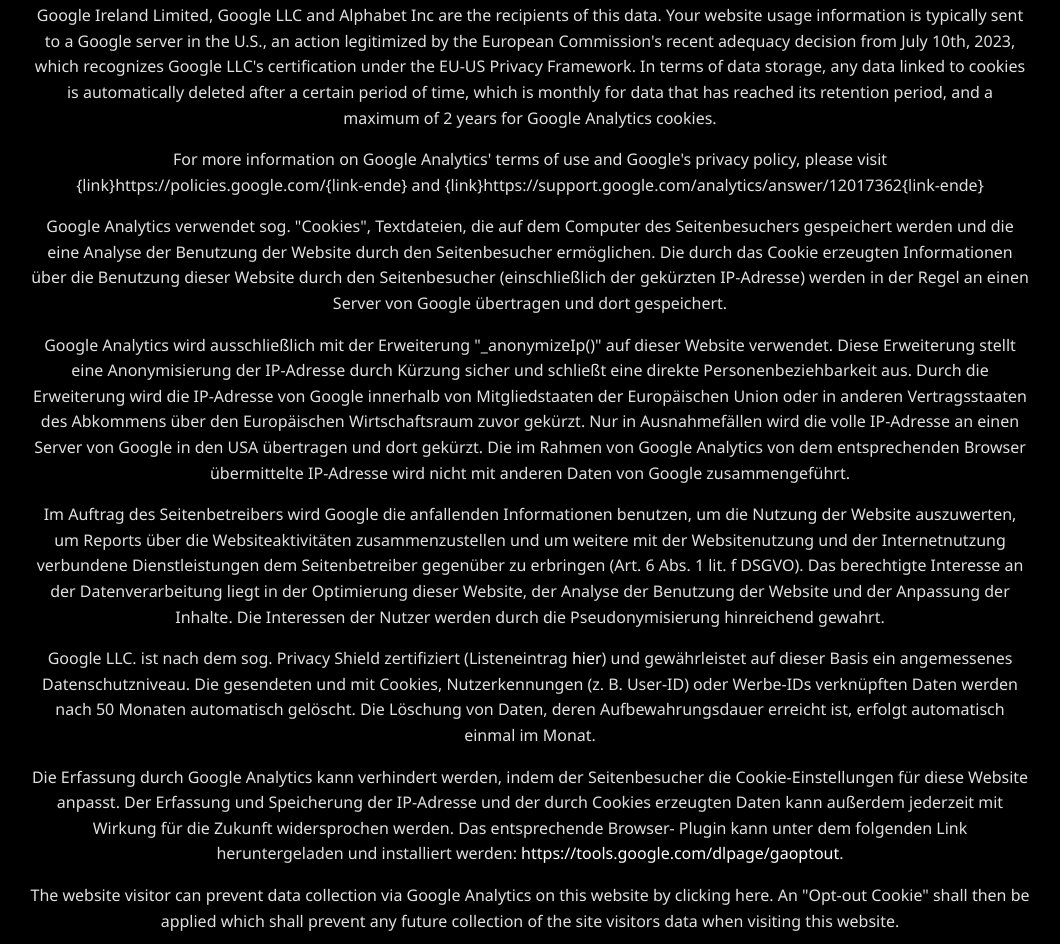
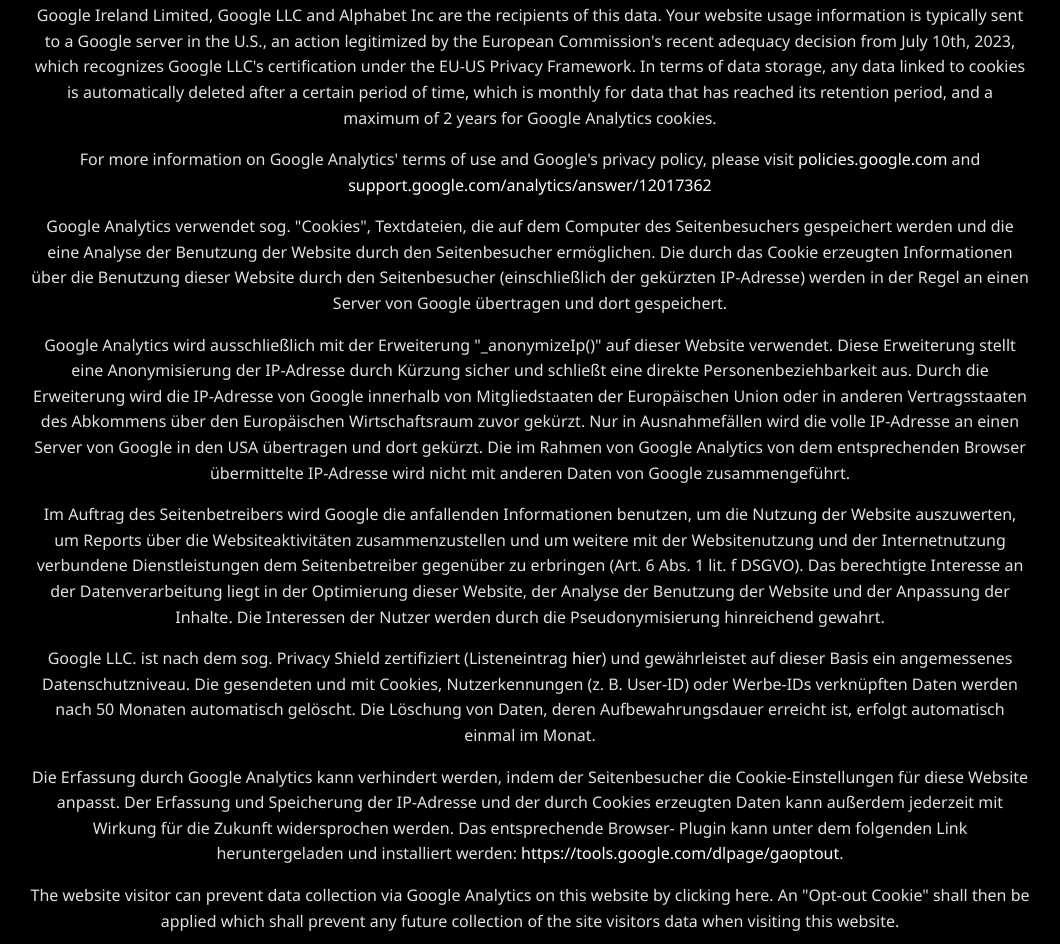
Before and after one commit to HlibAfanasiev/Ered-Engrin-Website, a plain HTML site: page page1.html in a window 1280 px wide. Shown: the part 951-1895 px from the top of the page, without its empty margins (110-1170 px from the left). Drawn offline with Linux system fonts and the light colour scheme.

Commit message:
Update page1.html

```diff
--- a/page1.html
+++ b/page1.html
@@ -74,7 +74,8 @@ which recognizes Google LLC's certification under the EU-US Privacy Framework. I
 of time, which is monthly for data that has reached its retention period, and a maximum of 2 years for Google Analytics cookies.
 </p>
 <p>
-For more information on Google Analytics' terms of use and Google's privacy policy, please visit {link}https://policies.google.com/{link-ende} and {link}https://support.google.com/analytics/answer/12017362{link-ende}
+For more information on Google Analytics' terms of use and Google's privacy policy, please visit <a href="https://policies.google.com/">policies.google.com</a> and
+<a href="https://support.google.com/analytics/answer/12017362">support.google.com/analytics/answer/12017362</a>
 </p>
 <p>
 Google Analytics verwendet sog. "Cookies", Textdateien, die auf dem Computer des Seitenbesuchers gespeichert werden und die eine Analyse der Benutzung der Website durch den
```
